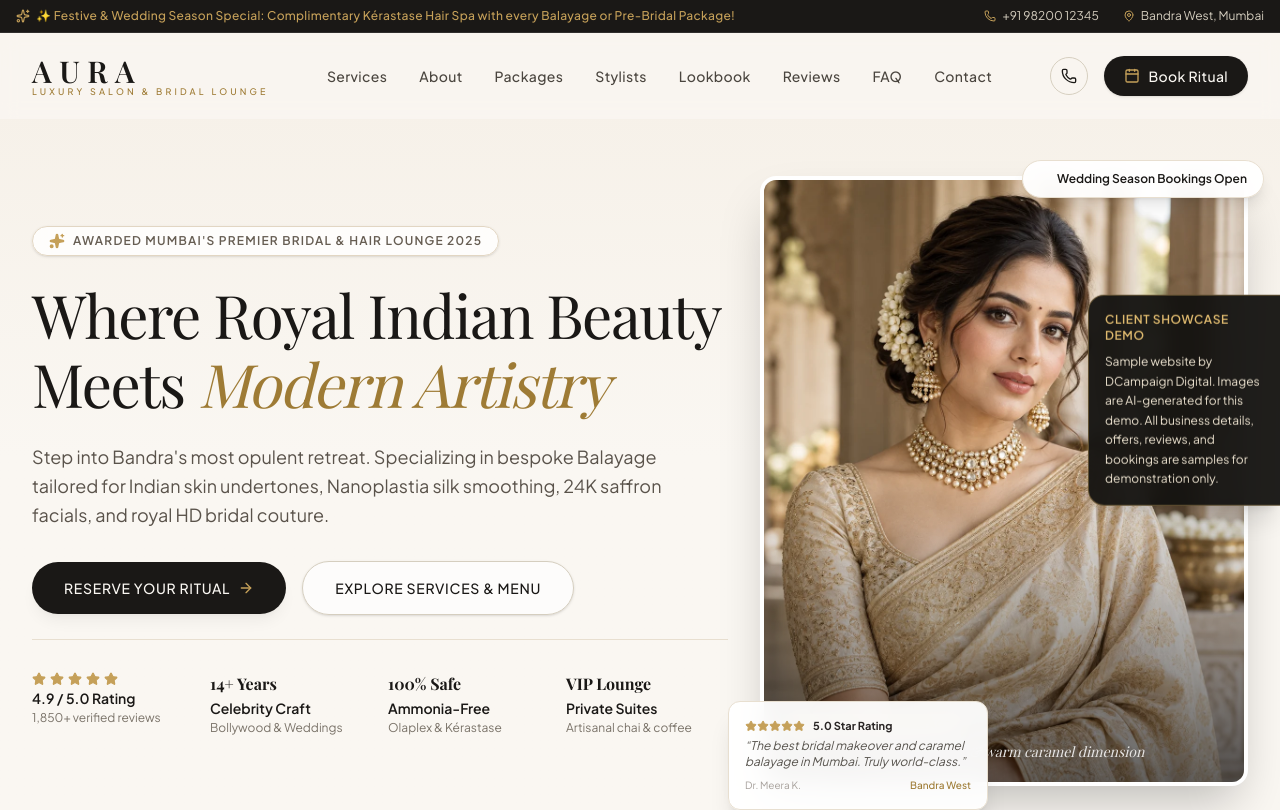
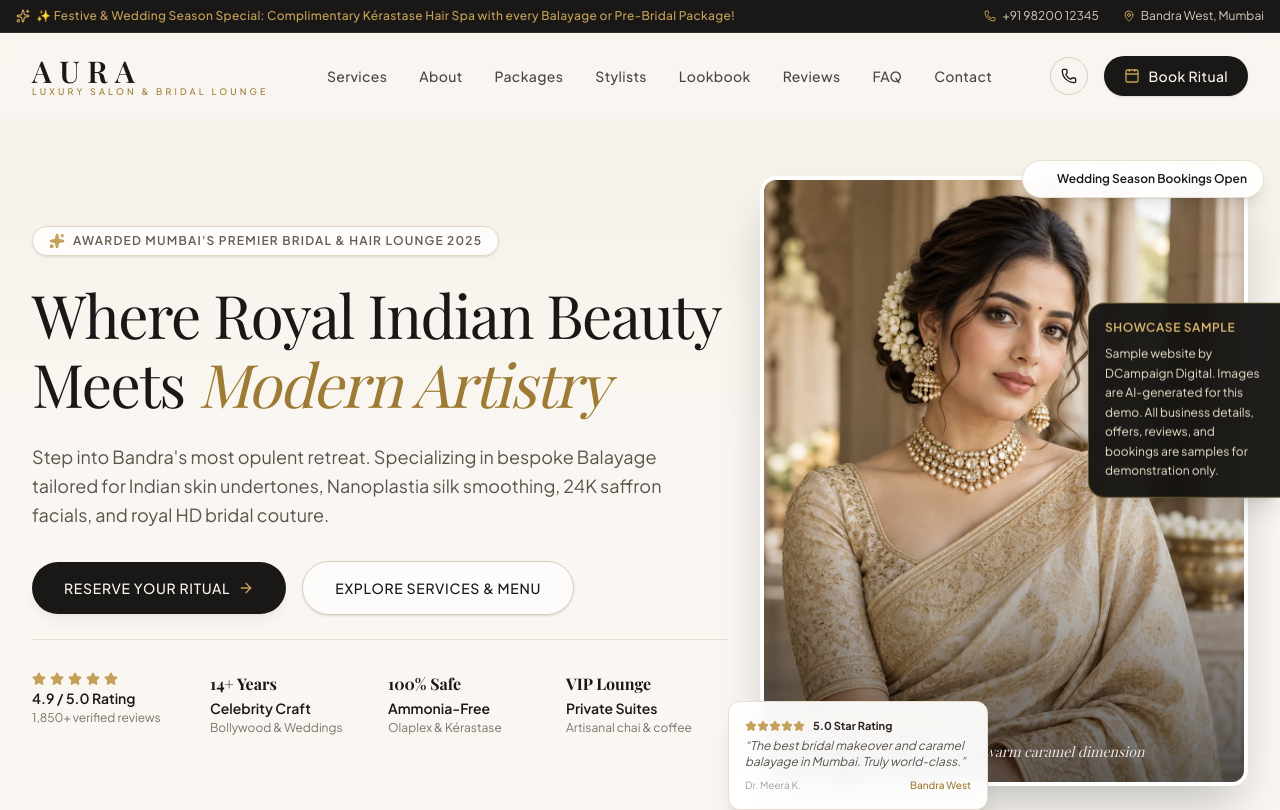
Before and after one commit to DCampaign/demo, a Next.js app: page / in a window 1280 px wide. Shown: the top 810 px of the page. Built offline with nearby package versions, Linux system fonts and the light colour scheme; a web font is replaced by a local one.

Commit message:
Rename demo notice heading to Showcase Sample

```diff
--- a/app/page.tsx
+++ b/app/page.tsx
@@ -35,7 +35,7 @@ export default function Home() {
       <Navbar onOpenBooking={() => scrollToBooking()} />
 
       <aside aria-label="Demo website notice" className="fixed right-0 top-1/2 z-40 w-36 -translate-y-1/2 rounded-l-2xl border border-r-0 border-[#C5A059]/40 bg-[#141210]/95 p-3 text-[#EFE5D2] shadow-xl backdrop-blur-sm sm:w-48 sm:p-4">
-        <strong className="block text-xs font-semibold uppercase tracking-wider text-[#DFBA6F]">Client Showcase Demo</strong>
+        <strong className="block text-xs font-semibold uppercase tracking-wider text-[#DFBA6F]">Showcase Sample</strong>
         <p className="mt-2 text-[11px] leading-relaxed sm:text-xs">Sample website by DCampaign Digital. Images are AI-generated for this demo. All business details, offers, reviews, and bookings are samples for demonstration only.</p>
       </aside>
 
```
